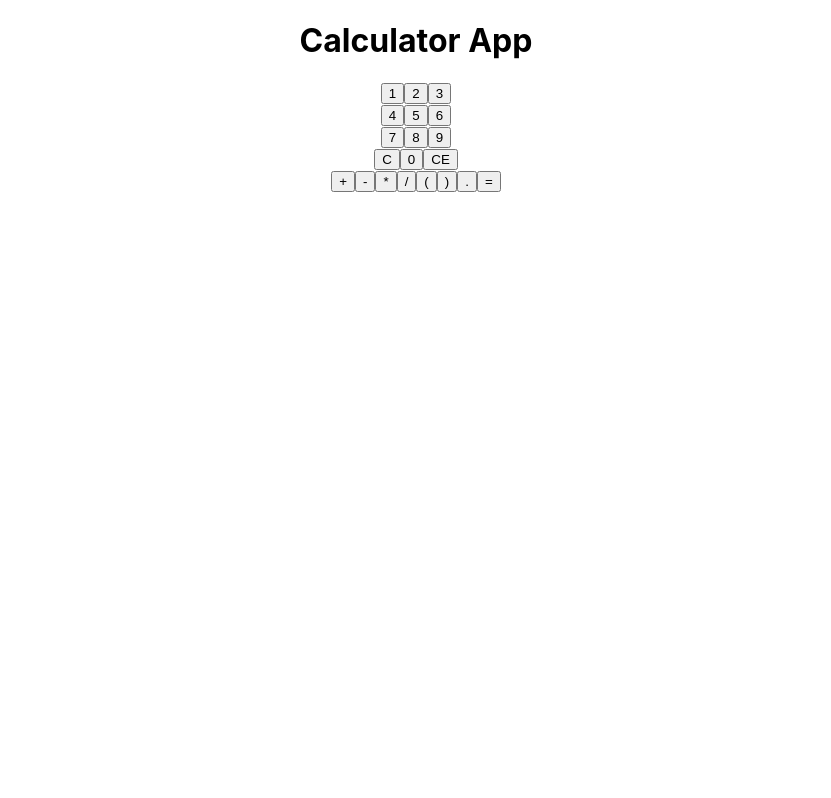
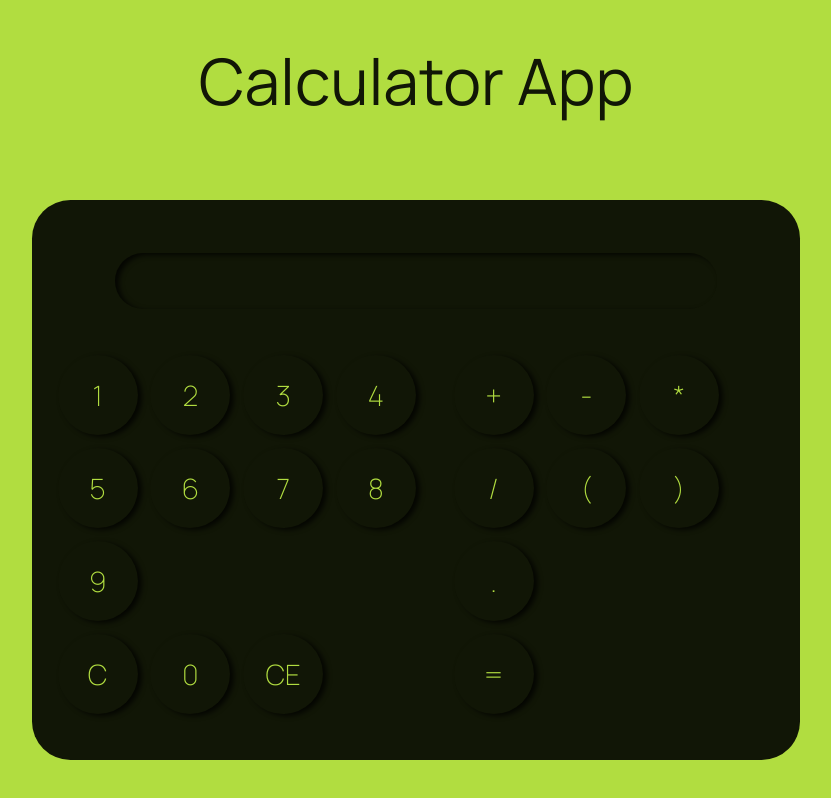
Before and after one commit to notarjunvijayan/calc, a React (Create React App) app: page / in a window 1280 px wide. Shown: the whole page, without its empty margins (224-1055 px from the left). Built offline with nearby package versions, Linux system fonts and the light colour scheme.

Commit message:
new Aesthetic

```diff
--- a/src/App.css
+++ b/src/App.css
@@ -1,38 +1,52 @@
-.App {
-  text-align: center;
+@import url('https://fonts.googleapis.com/css2?family=Manrope:wght@300;200&display=swap');
+.textfield{
+    width:45vw;
+    height:5vh;
+    background-color: #111606;
+    -webkit-box-shadow: inset 4px 2px 5px 0px rgba(0,0,0,0.75);
+    -moz-box-shadow: inset 4px 2px 5px 0px rgba(0,0,0,0.75);
+    box-shadow: inset 4px 2px 5px 0px rgba(0,0,0,0.75);
+    border-radius: 10vw;
+    color: #b1dd40;
+    padding: 1vh 1vw;
+    margin: 1vw 5vw 5vh 5vw;
+    font-size: 3.5vh;
+    font-weight: 200;
 }
-
-.App-logo {
-  height: 40vmin;
-  pointer-events: none;
+button{
+    display: inline-flex;
+    align-items: center;
+    justify-content: center;
+    color:#b1dd40;
+    -webkit-box-shadow: 4px 2px 5px 0px rgba(0,0,0,0.75);
+    -moz-box-shadow: 4px 2px 5px 0px rgba(0,0,0,0.75);
+    box-shadow: 4px 2px 5px 0px rgba(0,0,0,0.75);
+    border-radius: 50vw;
+    background-color: #111606;
+    width:10vh;
+    height: 10vh;
+    font-family: 'Manrope',sans-serif;
+    font-size: 3.5vh;
+    font-weight: 200;
+    margin: 0.5vw;
+    border: #111606;
 }
-
-@media (prefers-reduced-motion: no-preference) {
-  .App-logo {
-    animation: App-logo-spin infinite 20s linear;
-  }
+.heading{
+    width:100vw;
+    height: 20vh;
+    display: flex;
+    justify-content: center;
+    align-items: center;
 }
-
-.App-header {
-  background-color: #282c34;
-  min-height: 100vh;
-  display: flex;
-  flex-direction: column;
-  align-items: center;
-  justify-content: center;
-  font-size: calc(10px + 2vmin);
-  color: white;
+.canvas{
+    background-color: #111606;
+    height: 70vh;
+    display: flex;
+    align-items: center;
+    justify-content: center;
+    border-radius: 3vw;
+    width:60vw;
 }
-
-.App-link {
-  color: #61dafb;
+.buttons{
+    height: 40vh;
 }
-
-@keyframes App-logo-spin {
-  from {
-    transform: rotate(0deg);
-  }
-  to {
-    transform: rotate(360deg);
-  }
-}
--- a/src/App.js
+++ b/src/App.js
@@ -4,8 +4,14 @@ import Calculator from './Calculator';
 function App() {
   return (
     <div className="App">
-      <h1>Calculator App</h1>
-      <Calculator/>
+      <div className="heading">
+        <h1>Calculator App</h1>
+      </div>
+      <div className="container">
+      <div className="canvas">
+        <Calculator/>
+      </div>
+      </div>
     </div>
   );
 }
--- a/src/Calculator.js
+++ b/src/Calculator.js
@@ -1,4 +1,5 @@
 import { useState } from "react"
+import './calculator.css'
 
 function Calculator(){
     const [input, setInput] = useState("")
@@ -24,17 +25,18 @@ function Calculator(){
         setInput(result)
     }
     return(
-        <>
+        <div>
         <div className="textfield">
            <span>{input}</span>
         </div>
+        <div className="calculator">
         <div className="buttons">
         <button onClick = {() => (update(1))}>1</button>
         <button onClick = {() => (update(2))}>2</button>
-        <button onClick = {() => (update(3))}>3</button><br></br>
+        <button onClick = {() => (update(3))}>3</button>
         <button onClick = {() => (update(4))}>4</button>
         <button onClick = {() => (update(5))}>5</button>
-        <button onClick = {() => (update(6))}>6</button><br></br>
+        <button onClick = {() => (update(6))}>6</button>
         <button onClick = {() => (update(7))}>7</button>
         <button onClick = {() => (update(8))}>8</button>
         <button onClick = {() => (update(9))}>9</button><br></br>
@@ -49,12 +51,11 @@ function Calculator(){
             <button onClick = {() =>(update('/'))}>/</button>
             <button onClick = {() => (update('('))}>(</button>
             <button onClick = {() => (update(')'))}>)</button>
-            <button onClick = {() => (update('.'))}>.</button>
+            <button onClick = {() => (update('.'))}>.</button><br></br>
             <button onClick = {calculate}>=</button>
         </div>
-        </>
-
-
+        </div>
+        </div>
     )
 }
 
--- /dev/null
+++ b/src/calculator.css
@@ -0,0 +1,5 @@
+.calculator{
+    background-color: #111606;
+    display: flex;
+    width:55vw;
+}
--- a/src/index.css
+++ b/src/index.css
@@ -1,13 +1,19 @@
+@import url('https://fonts.googleapis.com/css2?family=Manrope:wght@300;400&display=swap');
+
 body {
   margin: 0;
-  font-family: -apple-system, BlinkMacSystemFont, 'Segoe UI', 'Roboto', 'Oxygen',
-    'Ubuntu', 'Cantarell', 'Fira Sans', 'Droid Sans', 'Helvetica Neue',
-    sans-serif;
-  -webkit-font-smoothing: antialiased;
-  -moz-osx-font-smoothing: grayscale;
+  color: #111606;
+  background-color: #b1dd40;
+  font-family: 'Manrope', sans-serif;
 }
-
-code {
-  font-family: source-code-pro, Menlo, Monaco, Consolas, 'Courier New',
-    monospace;
+h1{
+    font-weight: 400;
+    font-size: 5vw;
 }
+.container{
+    display: flex;
+    align-items: center;
+    justify-content: center;
+    width: 100vw;
+    height: 80vh;
+}
```
Also changed, not shown: src/Button.js (deleted, +0 -9 lines).
